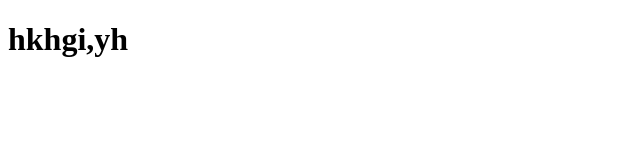
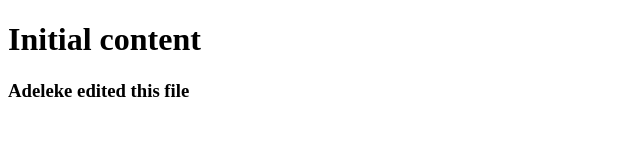
Before and after one commit to dev-zudat/New, a plain HTML site: page index.html in a window 1280 px wide. Shown: the whole page, without its empty margins (0-640 px from the left). Drawn offline with Linux system fonts and the light colour scheme.

Commit message:
Update html
I updated the index.html

```diff
--- a/index.html
+++ b/index.html
@@ -6,7 +6,7 @@
     <title>Document</title>
 </head>
 <body>
-    <h1>hkhgi,yh</h1>
-
+    <h1>Initial content</h1>
+    <h3>Adeleke edited this file</h3>
 </body>
 </html>
```
